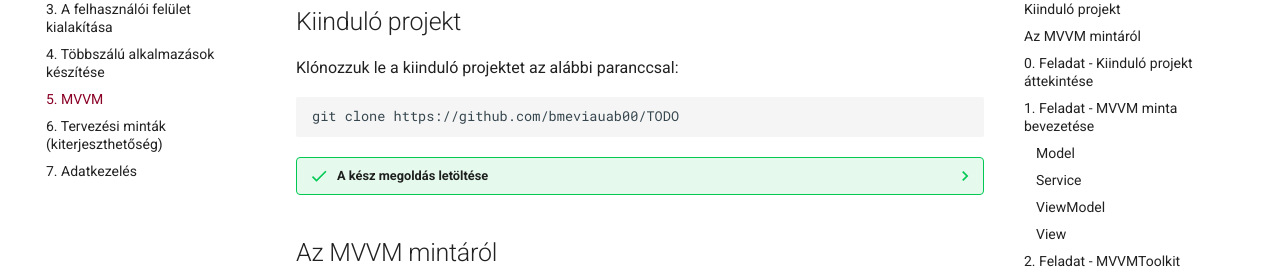
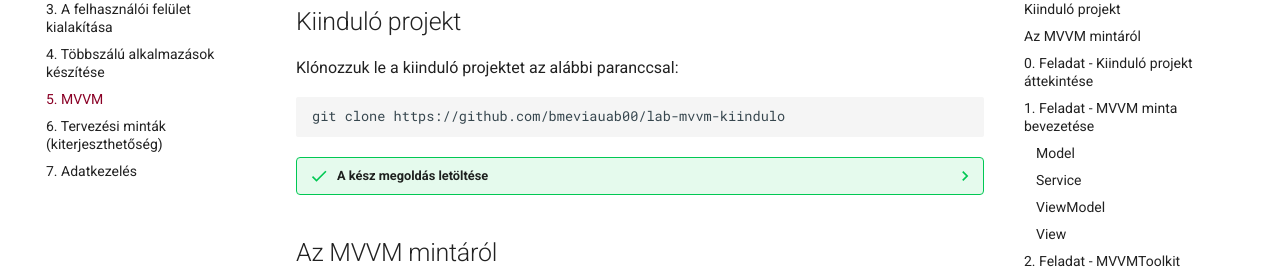
Before and after one commit to bmeviauab00/szoftvertechnikak, an MkDocs documentation site: the page built from docs/labor/5-mvvm/index.md, in a window 1280 px wide and 900 px high, scrolled down 446 px. Shown: the part 153-433 px from the top of the window. Built offline with MkDocs 1.6.1 and Material for MkDocs 9.7.7, drawn with Linux system fonts in a browser that asks for light colours; emoji names are drawn with the system emoji font; comment, search, counter and statistics services are not loaded; the version menu is left out; some of the changed lines change nothing that is shown.

Commit message:
repo url

````diff
--- a/docs/labor/5-mvvm/index.md
+++ b/docs/labor/5-mvvm/index.md
@@ -21,7 +21,7 @@ A labor elvégzéséhez szükséges eszközök:
 Klónozzuk le a kiinduló projektet az alábbi paranccsal:
 
 ```cmd
-git clone https://github.com/bmeviauab00/TODO
+git clone https://github.com/bmeviauab00/lab-mvvm-kiindulo
 ```
 
 ??? success "A kész megoldás letöltése"
@@ -29,7 +29,7 @@ git clone https://github.com/bmeviauab00/TODO
 
     A megoldás [GitHubon érhető el](https://github.com/bmeviauab00/TODO/tree/megoldas) a `megoldas` ágon. A legegyszerűbb mód a letöltésére, ha parancssorból a `git clone` utasítással leklónozzuk a gépünkre a `megoldas` ágat:
 
-    `git clone https://github.com/bmeviauab00/TODO -b megoldas`
+    `git clone https://github.com/bmeviauab00/lab-mvvm-kiindulo -b megoldas`
 
 ## Az MVVM mintáról
 
````
